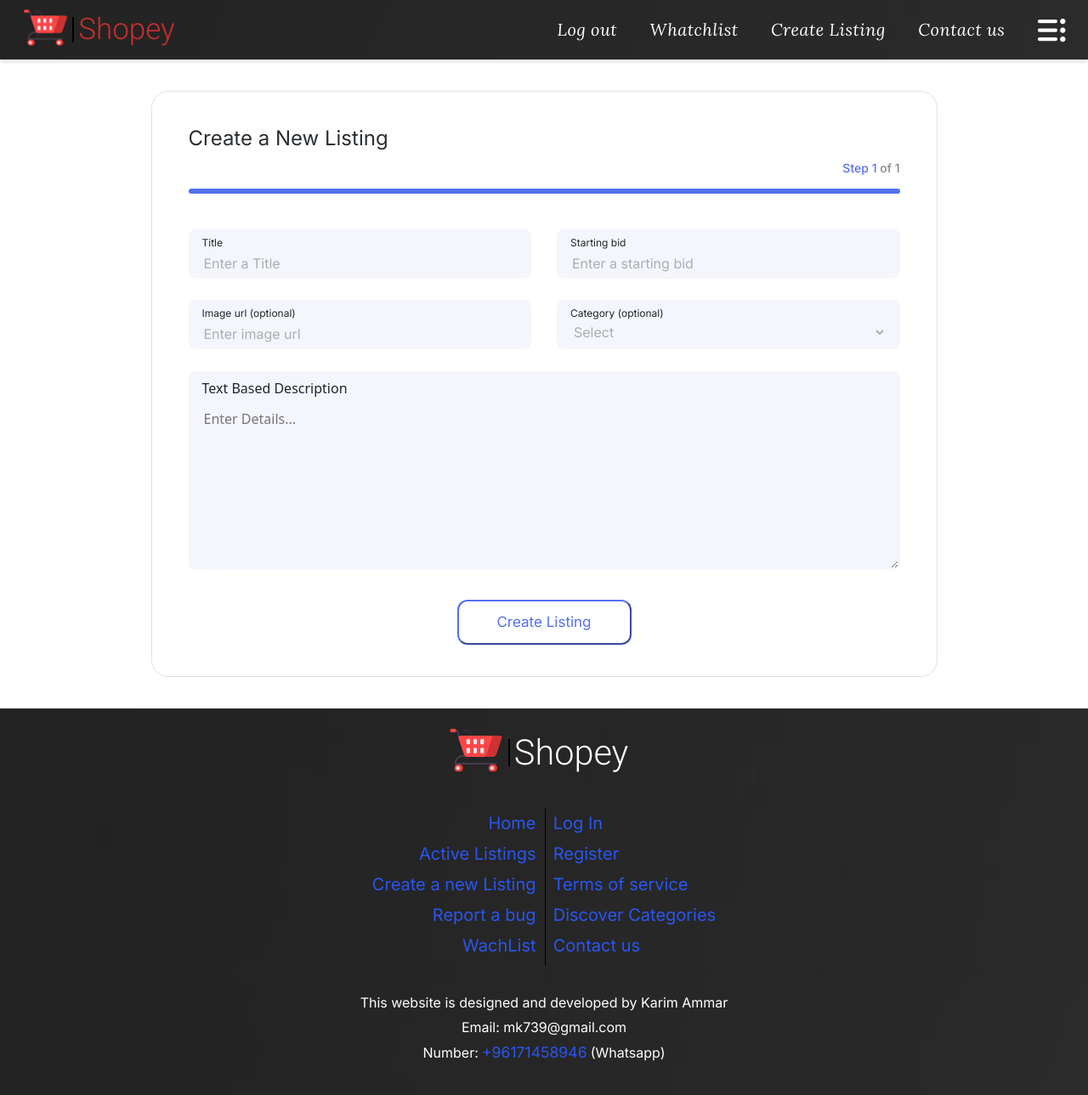
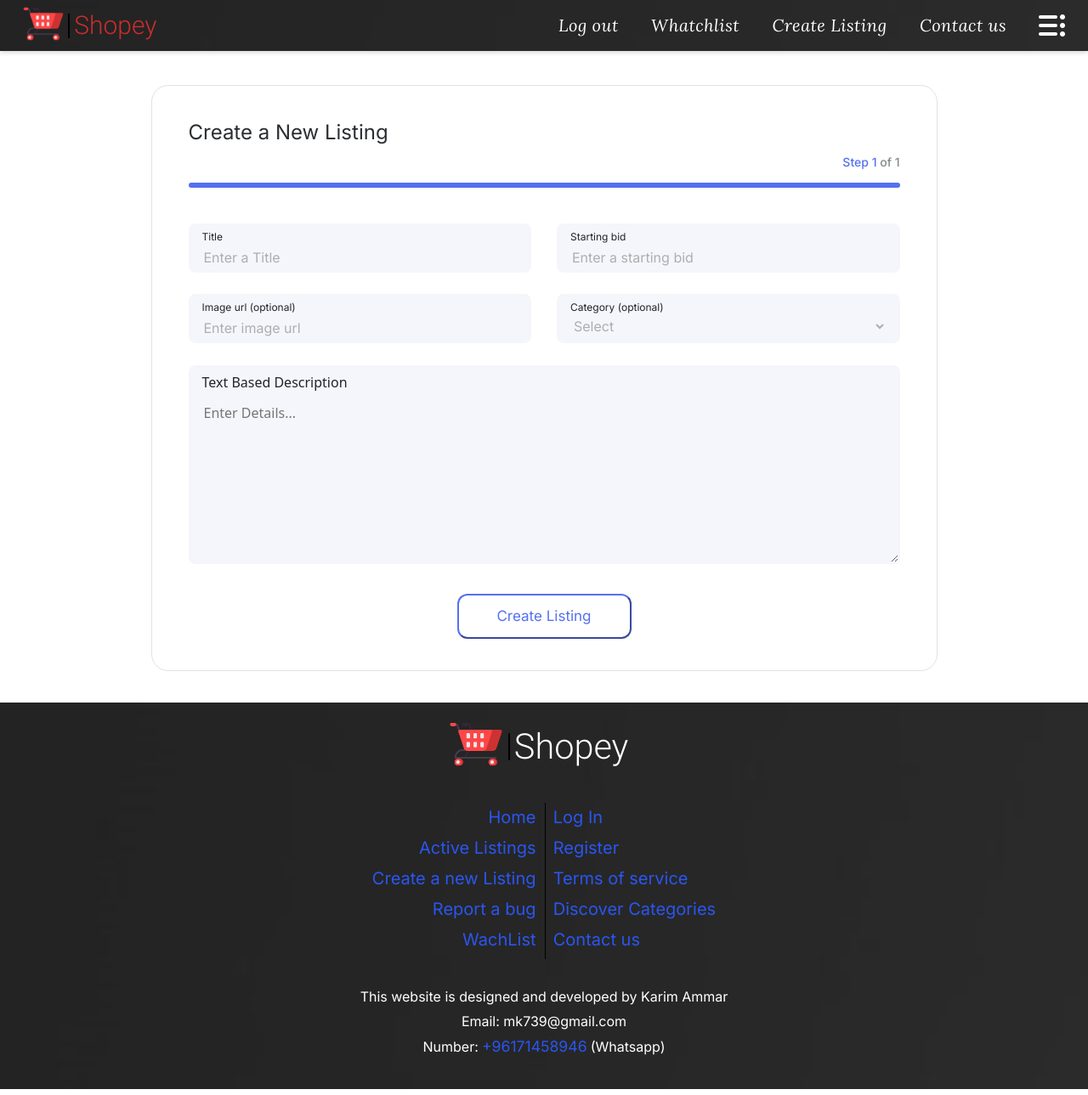
Before and after one commit to karimammar135/commerce, a Django app: page /create_listing in a window 1280 px wide. Shown: the whole page at 85% size. Run offline with Django 3.2, Linux system fonts and the light colour scheme; some libraries are stand-ins or nearby versions.

Commit message:
fix navbar

```diff
--- a/auctions/static/auctions/create_listing.css
+++ b/auctions/static/auctions/create_listing.css
@@ -1,7 +1,7 @@
 @import url("https://fonts.googleapis.com/css2?family=Inter:wght@400;500&display=swap");
 /* container of the create new listing form */
 .container {
-  margin-top: 107px;
+  margin-top: 100px;
   margin-bottom: 37px;
   min-height: 300px;
   height: -webkit-fit-content;
--- a/auctions/static/auctions/create_listing.scss
+++ b/auctions/static/auctions/create_listing.scss
@@ -2,7 +2,7 @@
 
 /* container of the create new listing form */
 .container{
-    margin-top: 107px;
+    margin-top: 100px;
     margin-bottom: 37px;
 
     min-height: 300px;
--- a/auctions/static/auctions/layout.css
+++ b/auctions/static/auctions/layout.css
@@ -5,7 +5,7 @@
 @import url("https://fonts.googleapis.com/css2?family=Open+Sans:wght@300&display=swap");
 @import url("https://fonts.googleapis.com/css2?family=Noto+Serif+Khmer:wght@300&display=swap");
 .nav_bar {
-  height: 70px;
+  height: 60px;
   position: fixed;
   top: 0;
   width: 100%;
@@ -18,11 +18,12 @@
   background-position: center;
   background-size: cover;
   box-shadow: 0 2px 5px 0 rgba(0, 0, 0, 0.16);
+  /* small screens */
 }
 
 /* logo */
 #cart_icon {
-  width: 55px;
+  width: 50px;
   margin-bottom: 5px;
 }
 
@@ -34,14 +35,14 @@
 
 .line {
   margin-left: 0.3rem;
-  height: 30px;
+  height: 29px;
   border: 1px solid black;
 }
 
 #shopey {
   margin-left: 0.3rem;
   font-family: "Roboto", sans-serif;
-  font-size: 35px;
+  font-size: 30px;
   line-height: 50px;
   color: #C92D2D;
 }
@@ -73,7 +74,7 @@
 /* dropdown */
 .dropbtn {
   color: white;
-  font-size: 2.1rem;
+  font-size: 2rem;
   border: none;
   cursor: pointer;
   transform: rotate(180deg);
--- a/auctions/static/auctions/layout.scss
+++ b/auctions/static/auctions/layout.scss
@@ -6,7 +6,7 @@
 @import url('https://fonts.googleapis.com/css2?family=Noto+Serif+Khmer:wght@300&display=swap');
 
 .nav_bar{
-    height: 70px;
+    height: 60px;
     position: fixed;
     top: 0;
     width: 100%;
@@ -19,11 +19,14 @@
     background-position: center;
     background-size: cover;
     box-shadow: 0 2px 5px 0 rgba(0,0,0,0.16);
+
+    /* small screens */
+
 }
 
 /* logo */
 #cart_icon{
-    width: 55px;
+    width: 50px;
     margin-bottom: 5px;
 }
 
@@ -35,13 +38,13 @@
 
 .line{
     margin-left: 0.3rem;
-    height: 30px;
+    height: 29px;
     border: 1px solid black;
 }
 #shopey{
     margin-left: 0.3rem;
     font-family: 'Roboto', sans-serif;
-    font-size: 35px;
+    font-size: 30px;
     line-height: 50px;
     color: #C92D2D;
 }
@@ -71,7 +74,7 @@
 /* dropdown */
 .dropbtn {
     color: white;
-    font-size: 2.1rem;
+    font-size: 2rem;
     border: none;
     cursor: pointer;
     transform: rotate(180deg);
```
Also changed, not shown: 1 other file.
